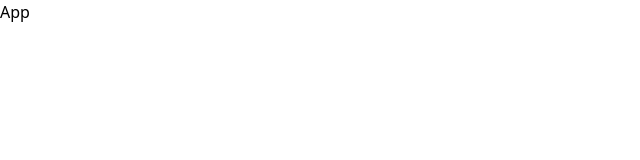
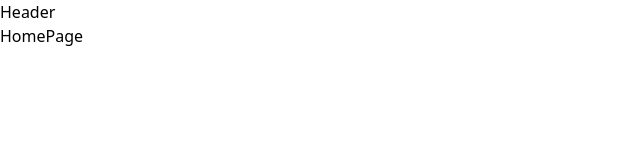
Before and after one commit to sergeyeboue/registry, a React (Vite) app: page / in a window 1280 px wide. Shown: the top 160 px of the page, without its empty margins (0-640 px from the left). Built offline with nearby package versions, Linux system fonts and the light colour scheme.

Commit message:
configuration du router

```diff
--- a/src/App.tsx
+++ b/src/App.tsx
@@ -1,4 +1,33 @@
+import { createBrowserRouter, RouterProvider } from "react-router-dom";
+import Root from "./pages/Root";
+
+//impporté toutes les pages
+import HomePage from "./pages/HomePage";
+import DetailsPage from "./pages/DetailsPage";
+import SearchPage from "./pages/SearchPage";
+
+const router = createBrowserRouter([
+  {
+    path: "/",
+    element: <Root />,
+    children: [
+      {
+        index: true,
+        element: <HomePage />,
+      },
+      {
+        path: "/search",
+        element: <SearchPage />,
+      },
+      {
+        path: "/packages/:name",
+        element: <DetailsPage />,
+      },
+    ],
+  },
+]);
+
 function App() {
-  return <div>App</div>;
+  return <RouterProvider router={router} />;
 }
 export default App;
```
